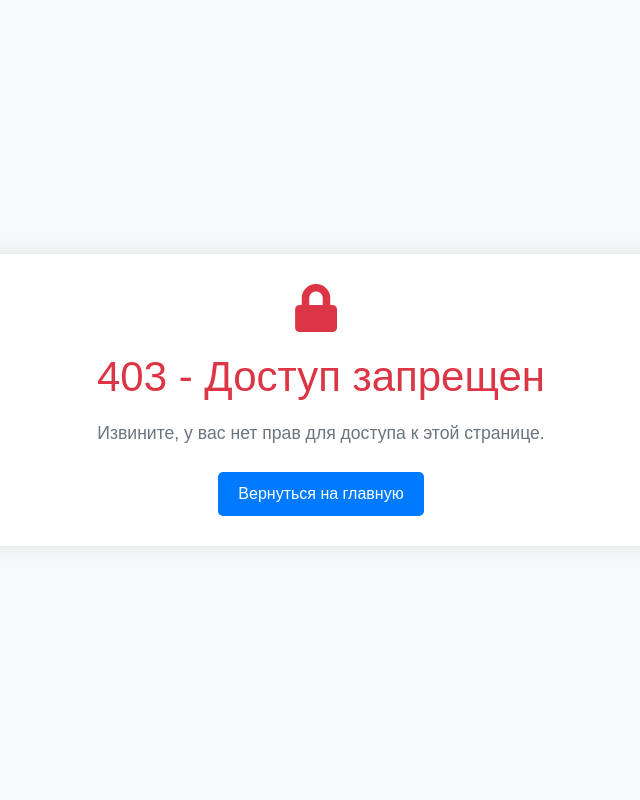
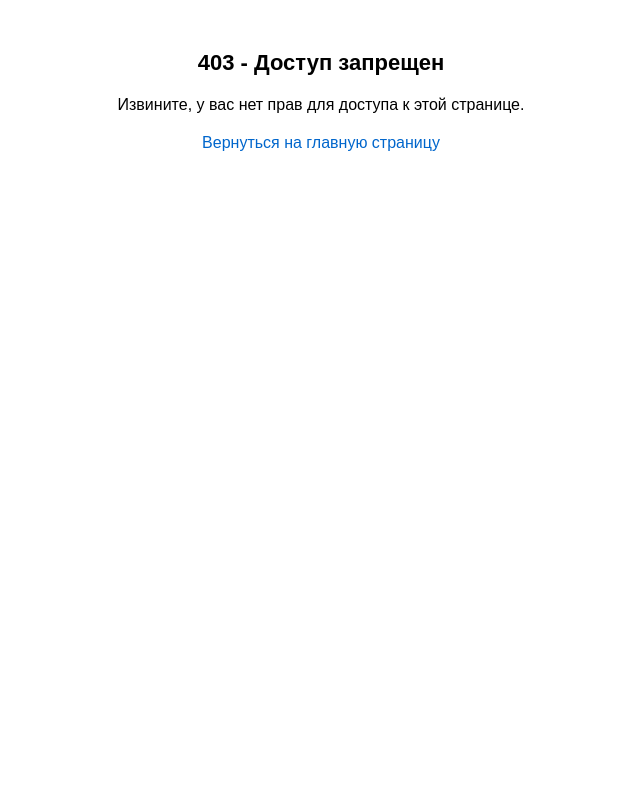
Before and after one commit to eltimccc/drivesync, a Flask app: template app/templates/errors/403.html in a window 1280 px wide. Shown: the whole page, without its empty margins (319-959 px from the left). Run offline with Flask 3, Linux system fonts and the light colour scheme; the template is opened without the code that fills it, so the values that code supplies are empty; parts of the project's set-up code (start-up, migrations or seed data) failed here and were passed over; some libraries are stand-ins or nearby versions.

Commit message:
edit errors pages

```diff
--- a/app/templates/errors/403.html
+++ b/app/templates/errors/403.html
@@ -1,115 +1,52 @@
 <!DOCTYPE html>
-<html lang="en">
+<html lang="ru">
 
 <head>
     <meta charset="UTF-8">
     <meta name="viewport" content="width=device-width, initial-scale=1.0">
-    <title>Доступ запрещен</title>
-    <link rel="stylesheet" href="https://stackpath.bootstrapcdn.com/bootstrap/4.5.2/css/bootstrap.min.css">
-    <link rel="stylesheet" href="https://cdnjs.cloudflare.com/ajax/libs/font-awesome/5.15.4/css/all.min.css">
+    <title>403 Доступ запрещен</title>
     <style>
         body {
-            display: flex;
-            justify-content: center;
-            align-items: center;
-            height: 100vh;
-            background-color: #f8f9fa;
             margin: 0;
-            font-family: 'Arial', sans-serif;
-            overflow: hidden;
+            padding: 0;
+            font-family: sans-serif;
+            background-color: #fff;
+            color: #000;
+            text-align: center;
+        }
+
+        h1 {
+            font-size: 22px;
+            margin-top: 50px;
+        }
+
+        p {
+            font-size: 16px;
+            margin: 20px 0;
+        }
+
+        a {
+            color: #0066cc;
+            text-decoration: none;
+        }
+
+        a:hover {
+            text-decoration: underline;
         }
 
         .container {
-            text-align: center;
-            background: #fff;
-            padding: 30px;
-            border-radius: 10px;
-            box-shadow: 0 0 20px rgba(0, 0, 0, 0.1);
-            animation: fadeIn 1s ease-in-out;
-        }
-
-        @keyframes fadeIn {
-            from {
-                opacity: 0;
-                transform: translateY(-20px);
-            }
-            to {
-                opacity: 1;
-                transform: translateY(0);
-            }
-        }
-
-        h1 {
-            font-size: 2.5em;
-            margin-bottom: 20px;
-            color: #dc3545;
-            animation: pulse 1.5s infinite;
-        }
-
-        @keyframes pulse {
-            0% {
-                transform: scale(1);
-            }
-            50% {
-                transform: scale(1.05);
-            }
-            100% {
-                transform: scale(1);
-            }
-        }
-
-        p {
-            font-size: 1.1em;
-            margin-bottom: 25px;
-            color: #6c757d;
-        }
-
-        a {
-            display: inline-block;
-            padding: 10px 20px;
-            color: #fff;
-            background-color: #007bff;
-            text-decoration: none;
-            border-radius: 5px;
-            font-size: 1em;
-            transition: background-color 0.3s ease;
-        }
-
-        a:hover {
-            background-color: #0056b3;
-        }
-
-        .icon {
-            font-size: 3em;
-            margin-bottom: 20px;
-            color: #dc3545;
-            animation: shake 0.5s;
-            animation-iteration-count: infinite;
-        }
-
-        @keyframes shake {
-            0%, 100% {
-                transform: translateX(0);
-            }
-            25% {
-                transform: translateX(-5px);
-            }
-            50% {
-                transform: translateX(5px);
-            }
-            75% {
-                transform: translateX(-5px);
-            }
+            width: 80%;
+            margin: 0 auto;
+            max-width: 600px;
         }
     </style>
 </head>
 
 <body>
     <div class="container">
-        <i class="fas fa-lock icon"></i>
         <h1>403 - Доступ запрещен</h1>
         <p>Извините, у вас нет прав для доступа к этой странице.</p>
-        <a href="{{ url_for('main.get_bookings') }}">Вернуться на главную</a>
+        <p><a href="{{ url_for('main.get_bookings') }}">Вернуться на главную страницу</a></p>
     </div>
 </body>
 
```
Also changed, not shown: app/templates/errors/404.html (+31 -94 lines), app/templates/errors/500.html (+33 -96 lines).
